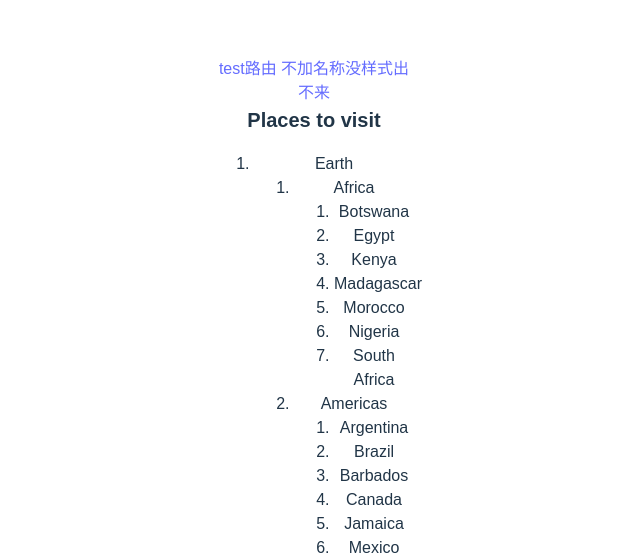
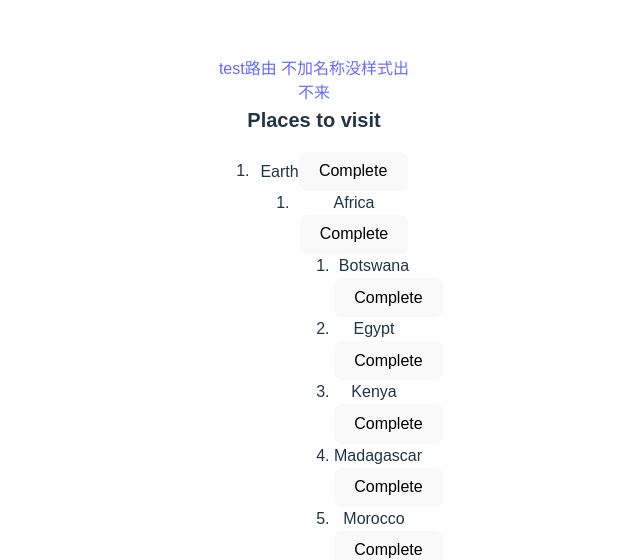
Before and after one commit to EthanShen10086/react-learning, a React (Vite) app: page /flat-nested-array in a window 1280 px wide. Shown: the part 243-803 px from the top of the page, without its empty margins (326-966 px from the left). Built offline with nearby package versions, Linux system fonts and the light colour scheme.

Commit message:
feat: add onComplete logic

```diff
--- a/src/components/flat-nested-array/FlatNestedArray.jsx
+++ b/src/components/flat-nested-array/FlatNestedArray.jsx
@@ -1,19 +1,28 @@
 import { useState } from 'react';
 import { initialTravelPlan } from './flat-array.js';
 
-function PlaceTree({ id, placesById }) {
+function PlaceTree({ id, parentId, placesById, onComplete }) {
 	const place = placesById[id];
 	const childIds = place.childIds;
 	return (
 		<li>
 			{place.title}
+			<button
+				onClick={() => {
+					onComplete(parentId, id);
+				}}
+			>
+				Complete
+			</button>
 			{childIds.length > 0 && (
 				<ol>
-          {childIds.map(childId => (
+					{childIds.map((childId) => (
 						<PlaceTree
 							key={childId}
 							id={childId}
+							parentId={id}
 							placesById={placesById}
+							onComplete={onComplete}
 						/>
 					))}
 				</ol>
@@ -22,19 +31,57 @@ function PlaceTree({ id, placesById }) {
 	);
 }
 
+// function PlaceTree({ place }) {
+//     const childPlaces = place.childPlaces;
+//     return (
+//       <li>
+//         {place.title}
+//         {childPlaces.length > 0 && (
+//           <ol>
+//             {childPlaces.map(place => (
+//               <PlaceTree key={place.id} place={place} />
+//             ))}
+//           </ol>
+//         )}
+//       </li>
+//     );
+//   }
+
 export default function TravelPlan() {
 	const [plan, setPlan] = useState(initialTravelPlan);
 	const root = plan[0];
 	const planetIds = root.childIds;
+	// const planets = plan.childPlaces;
+
+	function handleComplete(parentId, childId) {
+		const parent = plan[parentId];
+		// 创建一个其父级地点的新版本
+		// 但不包括子级 ID。
+		const nextParent = {
+			...parent,
+			childIds: parent.childIds.filter((id) => id !== childId),
+		};
+		// 更新根 state 对象...
+		setPlan({
+			...plan,
+			// ...以便它拥有更新的父级。
+			[parentId]: nextParent,
+		});
+	}
 	return (
 		<>
 			<h2>Places to visit</h2>
 			<ol>
-        {planetIds.map(id => (
+				{/* {planets.map(place => (
+          <PlaceTree key={place.id} place={place} />
+        ))} */}
+				{planetIds.map((id) => (
 					<PlaceTree
 						key={id}
 						id={id}
+						parentId={0}
 						placesById={plan}
+						onComplete={handleComplete}
 					/>
 				))}
 			</ol>
```
Lines whose indentation alone changed are shown as unchanged.
